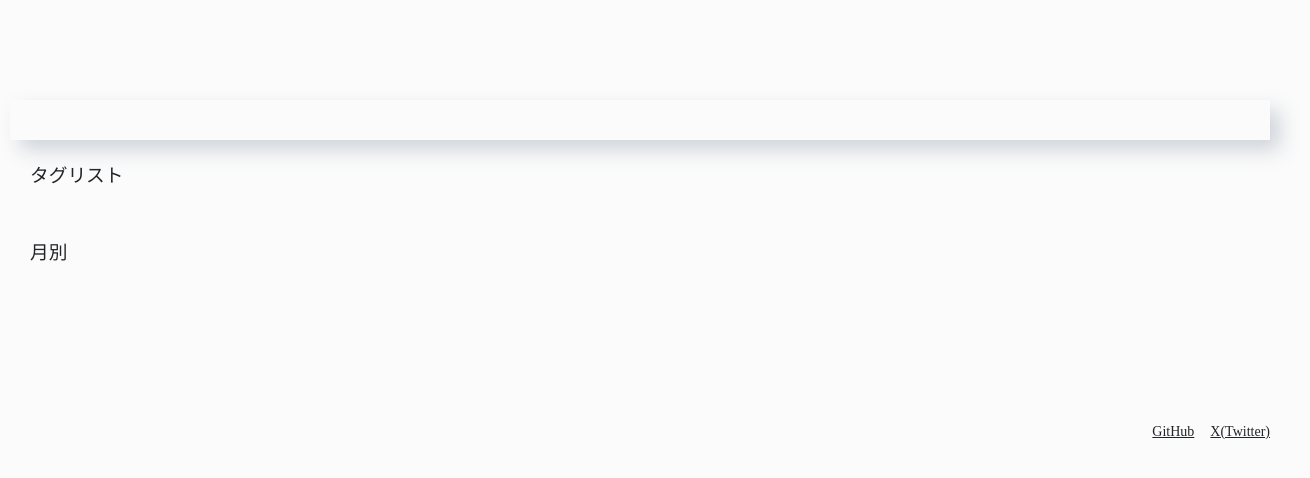
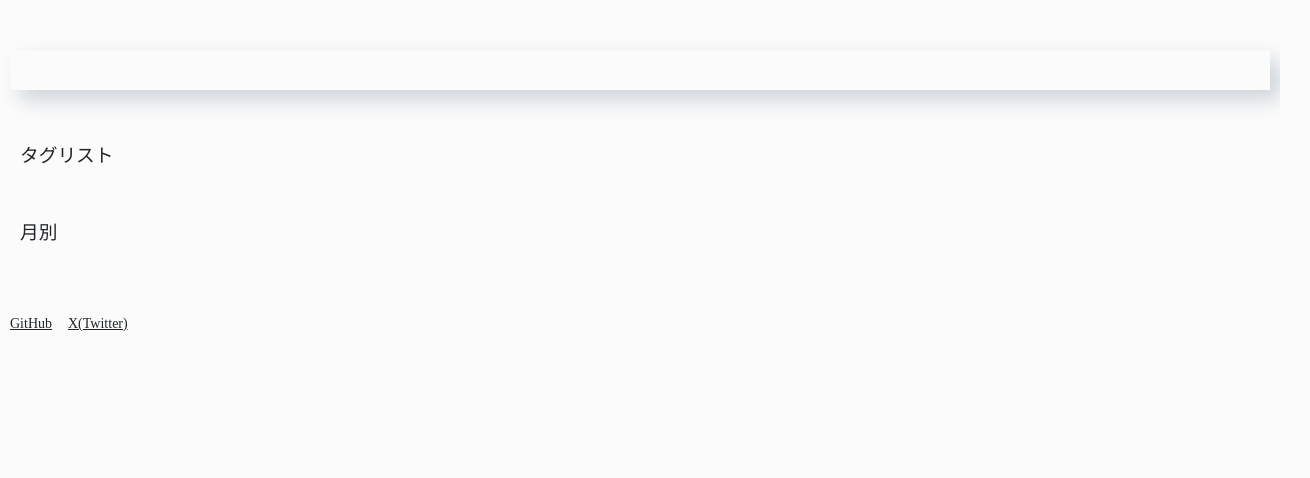
Before and after one commit to garypippi/garypippi.net, a Next.js app: page / in a window 1280 px wide. Shown: the top 478 px of the page, 1310 px wide, since content can reach past the window. Built offline with nearby package versions, Linux system fonts and the light colour scheme.

Commit message:
Adjust layout css

```diff
--- a/app/layout.module.css
+++ b/app/layout.module.css
@@ -9,13 +9,17 @@
         box-sizing: border-box;
         max-width: 1280px;
 
-        @media (width <=1280px) {
+        @media (width <= 1280px) {
             max-width: 100%;
             padding: 20px 10px;
         }
 
         .header {
             padding: 40px 0;
+
+            @media (width <= 1280px) {
+                padding: 10px 0 20px;
+            }
 
             .title {
                 margin: 0;
@@ -31,7 +35,7 @@
             display: flex;
             flex-direction: row;
 
-            @media (width <=1280px) {
+            @media (width <= 1280px) {
                 flex-direction: column-reverse;
             }
 
@@ -41,6 +45,10 @@
                 min-width: 0;
                 background: #FBFBFB;
                 filter: drop-shadow(10px 10px 10px #ced4da);
+
+                @media (width <= 1280px) {
+                    margin-bottom: 40px;
+                }
             }
 
             .side {
@@ -48,10 +56,11 @@
                 padding: 20px 0;
                 margin-right: 40px;
 
-                @media (width <=1280px) {
+                @media (width <= 1280px) {
                     width: 100%;
-                    padding: 20px;
+                    padding: 10px;
                     margin-right: 0;
+                    box-sizing: border-box;
                 }
             }
         }
@@ -59,15 +68,31 @@
         .footer {
             padding: 10px 0;
             display: flex;
+            flex-flow: row wrap;
             margin-top: 80px;
+
+            @media (width <= 1280px) {
+                margin-top: 0;
+            }
 
             .links {
                 display: inline-flex;
                 margin-left: auto;
 
+                @media (width <= 1280px) {
+                    width: 100%;
+                    display: block;
+                    margin-left: 0;
+                }
+
                 & a {
                     font-size: 14px;
                     margin-left: 16px;
+
+                    @media (width <= 1280px) {
+                        margin-left: 0;
+                        margin-right: 16px;
+                    }
                 }
             }
         }
```
